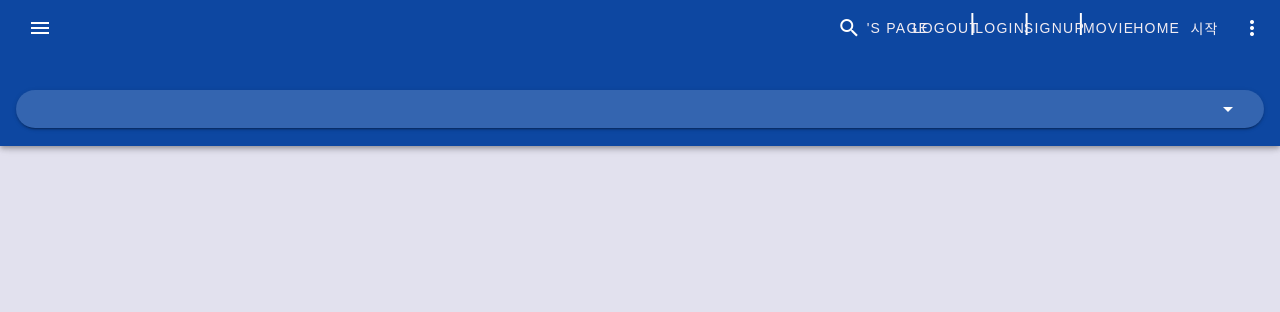
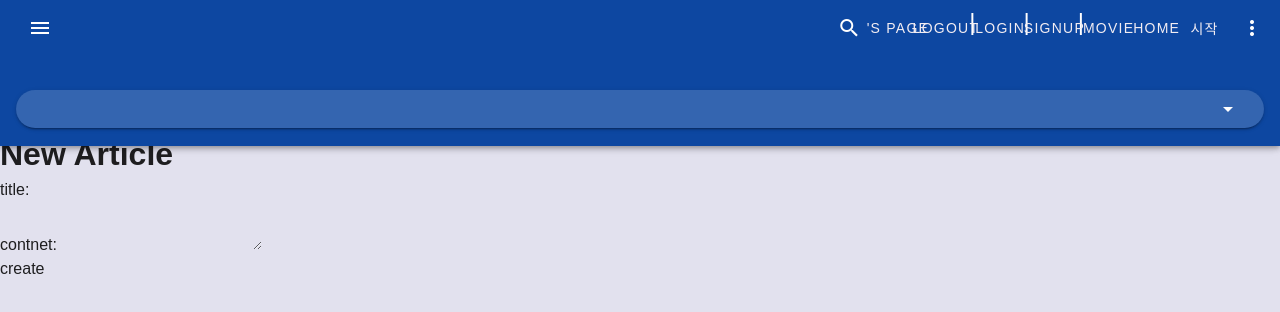
Before and after one commit to CodeAlpacat/FinalPJT-moviePJT-, a Vue app in the folder final_pjt_front/pixaffy/: page /articles/new in a window 1280 px wide. Shown: the top 312 px of the page. Built offline with nearby package versions, Linux system fonts and the light colour scheme; a web font is replaced by a local one; what vue-animejs, vue-carousel-3d would draw is missing.

Commit message:
JH_Update: Community Article view complete

```diff
--- a/final_pjt_front/pixaffy/src/api/drf.js
+++ b/final_pjt_front/pixaffy/src/api/drf.js
@@ -18,15 +18,12 @@ export default {
   },
   articles: {
     // /articles/
-    articles: () => HOST + ARTICLES,
+    articles: () => BASE_HOST + COMMUNITY,
     // /articles/1/
     article: articlePk => HOST + ARTICLES + `${articlePk}/`,
     likeArticle: articlePk => HOST + ARTICLES + `${articlePk}/` + 'like/',
     comments: articlePk => HOST + ARTICLES + `${articlePk}/` + COMMENTS,
     comment: (articlePk, commentPk) =>
       HOST + ARTICLES + `${articlePk}/` + COMMENTS + `${commentPk}/`,
-  },
-  community: {
-    articleList: () => BASE_HOST + COMMUNITY,
   }
 }
--- /dev/null
+++ b/final_pjt_front/pixaffy/src/components/ArticleForm.vue
@@ -0,0 +1,52 @@
+<template>
+  <form @submit.prevent="onSubmit">
+    <div>
+      <label for="title">title: </label>
+      <input v-model="newArticle.title" type="text" id="title" />
+    </div>
+    <div>
+      <label for="content">contnet: </label>
+      <textarea v-model="newArticle.content" type="text" id="content"></textarea>
+    </div>
+    <div>
+      <button>{{ action }}</button>
+    </div>
+  </form>
+</template>
+
+<script>
+import { mapActions } from 'vuex'
+
+  export default {
+    name: 'ArticleForm',
+    props: {
+      article: Object,
+      action: String,
+    },
+    data() {
+      return {
+        newArticle: {
+          title: this.article.title,
+          content: this.article.content,
+        }
+      }
+    },
+
+    methods: {
+      ...mapActions(['createArticle', 'updateArticle']),
+      onSubmit() {
+        if (this.action === 'create') {
+          this.createArticle(this.newArticle)
+        } else if (this.action === 'update') {
+          const payload = {
+            pk: this.article.pk,
+            ...this.newArticle,
+          }
+          this.updateArticle(payload)
+        }
+      },
+    },
+  }
+</script>
+
+<style></style>
--- a/final_pjt_front/pixaffy/src/components/ArticleView.vue
+++ b/final_pjt_front/pixaffy/src/components/ArticleView.vue
@@ -10,7 +10,7 @@
       <span class="likes">{{article.like_count}}</span>
     </div>
     <div class="col-2">
-      <span class="subcontent">날짜</span>
+      <span class="subcontent">{{ dateForArticle }}</span>
     </div>
   </div>
 </template>
@@ -18,9 +18,44 @@
 <script>
 export default {
   name:"ArticleView",
+  data() {
+    return {
+      presentDate: null,
+      createdDate: null,
+    }
+  },
   props: {
     article: Object,
+  },
+  computed:{
+    dateForArticle() {
+      if ((this.presentDate.getTime() - this.createdDate.getTime()) / (1000*60*60*24) >= 1){
+        return `${this.createdDate.getFullYear()}.${this.createdDate.getMonth()+1}.${this.createdDate.getDate()}`
+      }
+      else if ((this.presentDate.getTime() - this.createdDate.getTime()) / (1000*60*60) >= 1){
+        return `${parseInt((this.presentDate.getTime() - this.createdDate.getTime()) / (1000*60*60))}시간 전`
+      }
+      else if ((this.presentDate.getTime() - this.createdDate.getTime()) / (1000*60) >= 1){
+        return `${parseInt((this.presentDate.getTime() - this.createdDate.getTime()) / (1000*60))}분 전`
+      }
+      else {
+        return '방금 전'
+      }
+    }
+  },
+  methods: {
+    fetchPresentDate() {
+      this.presentDate = new Date()
+    },
+    fetchCreatedDate() {
+      this.createdDate = new Date(this.article.created_at)
+    }
+  },
+  created() {
+    this.fetchPresentDate()
+    this.fetchCreatedDate()
   }
+
 }
 </script>
 
--- a/final_pjt_front/pixaffy/src/router/index.js
+++ b/final_pjt_front/pixaffy/src/router/index.js
@@ -9,6 +9,7 @@ import LogoutView from '../views/LogoutView.vue'
 import CommunityView from '../views/CommunityView.vue'
 import ProfileView from '../views/ProfileView.vue'
 import ArticleDetailView from '../views/ArticleDetailView.vue'
+import ArticleNewView from '../views/ArticleNewView.vue'
 
 
 Vue.use(VueRouter)
@@ -55,10 +56,15 @@ const routes = [
     component: ProfileView
   },
   {
-    // path: '/article/:article_pk',
-    path: '/article/',
+    // path: '/articles/:article_pk',
+    path: '/articles/',
     name: 'article',
     component: ArticleDetailView
+  },
+  {
+    path: '/articles/new',
+    name: 'articleNew',
+    component: ArticleNewView
   },
 ]
 
--- a/final_pjt_front/pixaffy/src/store/modules/accounts.js
+++ b/final_pjt_front/pixaffy/src/store/modules/accounts.js
@@ -16,7 +16,7 @@ export default {
     dialogComment: false, // 댓글 생성 모달 토글 변수
     movie: null,
     commentLiked: false, // 댓글 좋아요 여부
-    articleList: null,  // 게시글 리스트
+    articleList: [],  // 게시글 리스트
   },
   // 모든 state는 getters 를 통해서 접근하겠다.
   getters: {
@@ -213,7 +213,11 @@ export default {
         headers: getters.authHeader,
       })
         .then(res => {
+          console.log('성공했니?')
           commit('SET_ARTICLE_LIST', res.data)
+        })
+        .catch(err => {
+          console.log('실패!' + err)
         })
     }
   },
--- /dev/null
+++ b/final_pjt_front/pixaffy/src/views/ArticleNewView.vue
@@ -0,0 +1,25 @@
+<template>
+  <div>
+    <h1>New Article</h1>
+    <article-form :article="article" action="create"></article-form>
+  </div>
+</template>
+
+<script>
+  import ArticleForm from '@/components/ArticleForm.vue'
+  export default {
+    name: 'AritcleNewView',
+    components: { ArticleForm },
+    data() {
+      return {
+        article: {
+          pk: null,
+          title: '',
+          content: '',
+        }
+      }
+    },
+  }
+</script>
+
+<style></style>
--- a/final_pjt_front/pixaffy/src/views/CommunityView.vue
+++ b/final_pjt_front/pixaffy/src/views/CommunityView.vue
@@ -15,13 +15,17 @@
           날짜
         </div>
       </div>
-
-      <article-view v-for="article in articleList" :key="article.pk" :article="article"></article-view>
+      <div v-for="article in articles.slice((page - 1)*10,(page*10))" :key="article.pk">
+        <article-view :article="article"></article-view>
+      </div>
     </div>
-    <div style="text-align:right; margin-right:10%">
+    <div
+      style="text-align:right; margin-right:10%"
+    >
       <v-btn
         icon
         color="blue darken-4"
+        @click="$router.push({ name:'articleNew'})"
       >
         <v-icon>mdi-pencil</v-icon>
       </v-btn>
@@ -29,7 +33,7 @@
     <div class="text-center">
       <v-pagination
         v-model="page"
-        :length="6"
+        :length="parseInt(Math.ceil(articles.length/10))"
       ></v-pagination>
     </div>
   </div>
@@ -49,13 +53,13 @@ export default {
       }
     },
   computed: {
-    ...mapGetters(['articleList'])
+    ...mapGetters(['articles'])
   },
   methods: {
-    ...mapActions(['fetchArticleList'])
+    ...mapActions(['fetchArticles'])
   },
   created() {
-    this.fetchArticleList()
+    this.fetchArticles()
   }
 }
 </script>
```
Also changed, not shown: final_pjt_front/pixaffy/src/views/ArticleCreationView.vue (deleted, +0 -15 lines), 1 other file (tests, documents, lock files or other folders).
